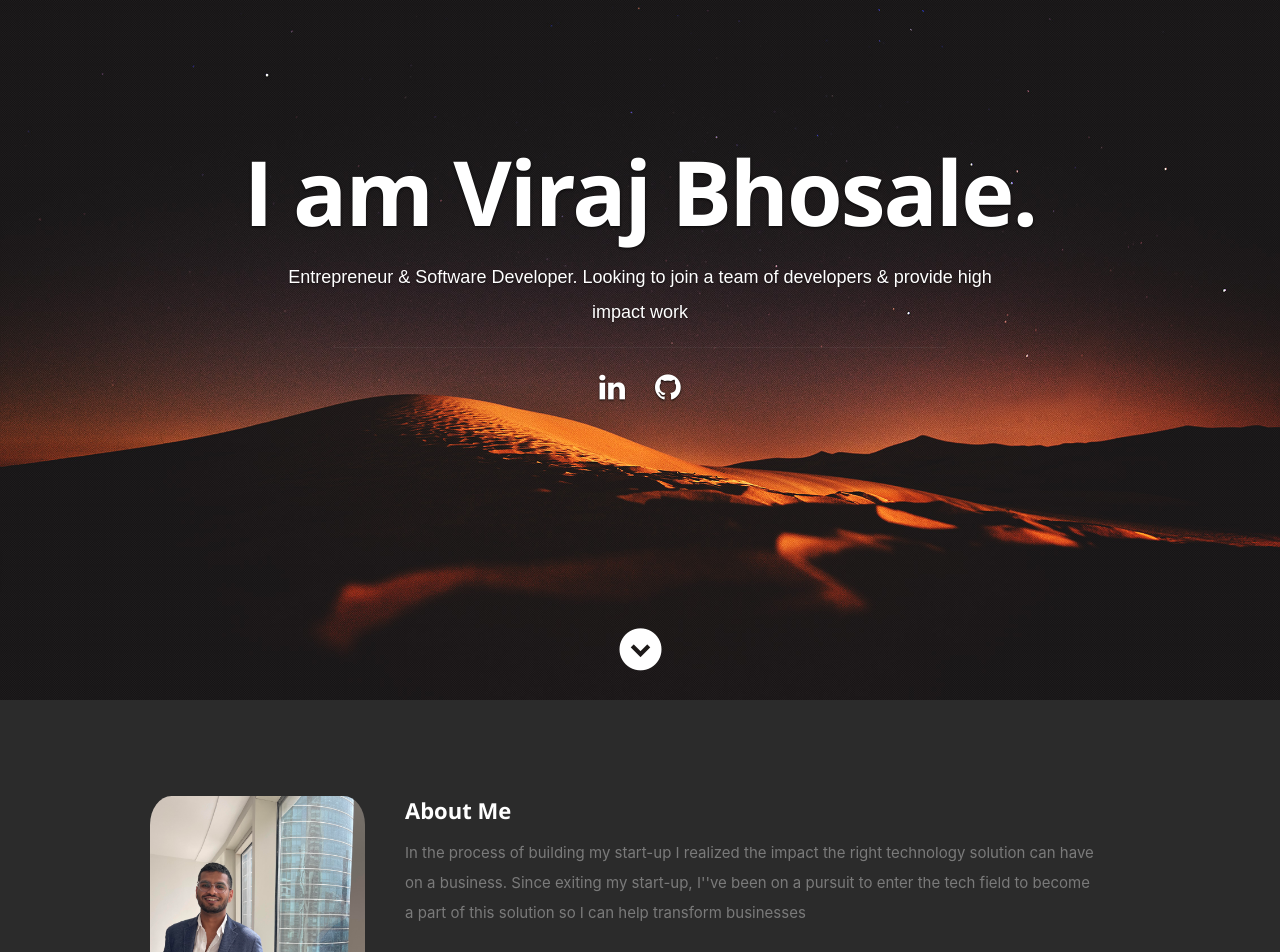
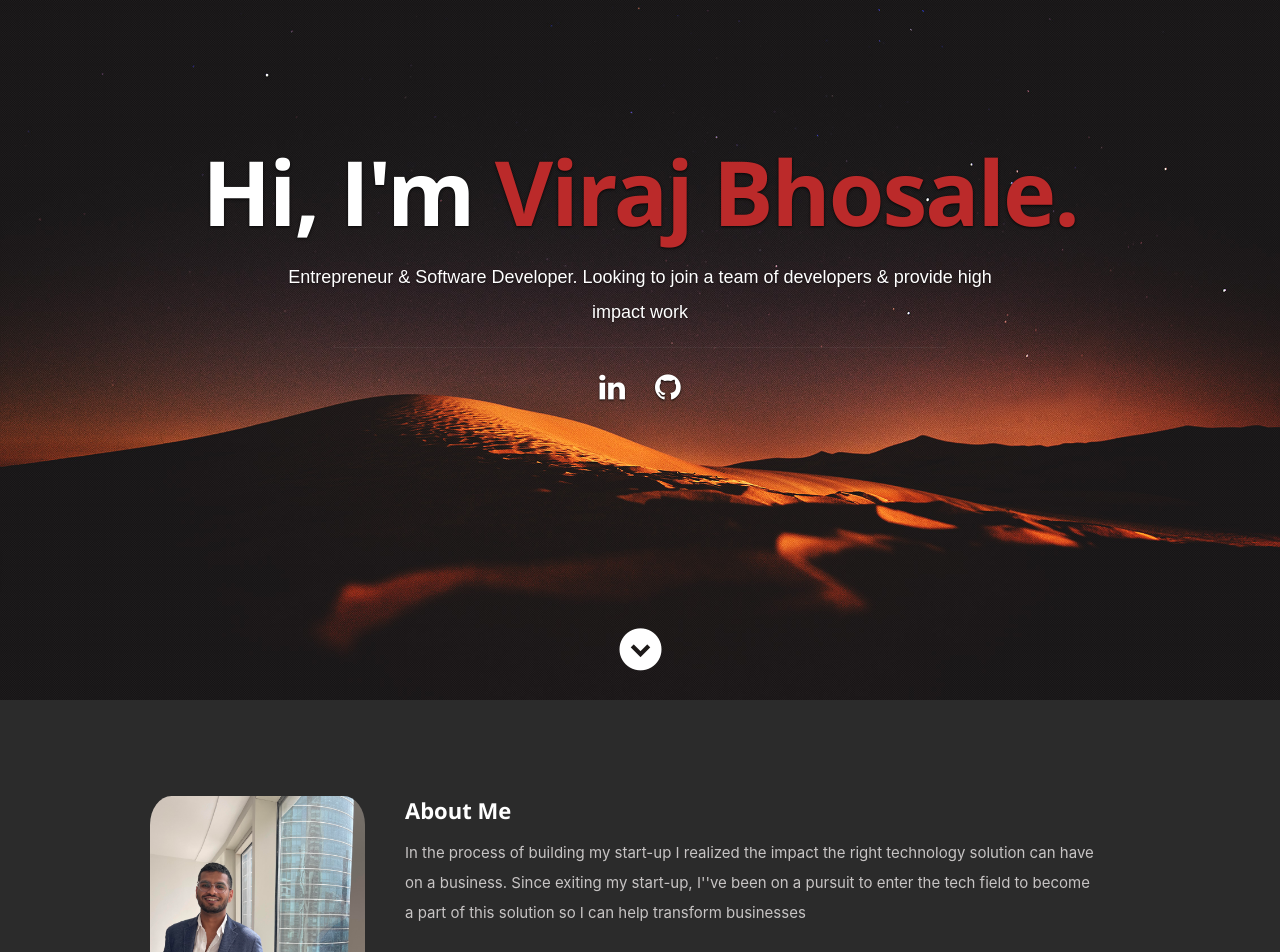
Before and after one commit to viravb/ReactPortfolio, a React (Create React App) app: page / in a window 1280 px wide. Shown: the part 100-1052 px from the top of the page. Built offline with nearby package versions, Linux system fonts and the light colour scheme.

Commit message:
comitting

```diff
--- a/public/css/layout.css
+++ b/public/css/layout.css
@@ -57,9 +57,18 @@ header .banner {
 }
 
 header .banner-text { width: 100%; }
+
 header .banner-text h1 {
    font: 90px/1.1em 'opensans-bold', sans-serif;
-   color: #fff;
+   color: #ffffff;
+   letter-spacing: -2px;
+   margin: 0 auto 18px auto;
+   text-shadow: 0px 1px 3px rgba(0, 0, 0, .8);
+}
+
+.text-tertiary{
+   font: 90px/1.1em 'opensans-bold', sans-serif;
+   color: #bb2a2a;
    letter-spacing: -2px;
    margin: 0 auto 18px auto;
    text-shadow: 0px 1px 3px rgba(0, 0, 0, .8);
@@ -203,7 +212,7 @@ ul#nav li.current a { color: #F06000; }
 }
 #about p {
    line-height: 30px;
-   color: #7A7A7A;
+   color: #c7c4c4;
 }
 #about .profile-pic {
    position: relative;
--- a/src/components/Header.js
+++ b/src/components/Header.js
@@ -21,7 +21,9 @@ export default class Header extends Component {
 
          <div className="row banner">
             <div className="banner-text">
-               <h1 className="responsive-headline">I am {resumeData.name}.</h1>
+              <h1 className="responsive-headline">
+                Hi, I'm <span class= "text-tertiary">{resumeData.name}.</span>
+              </h1>
                <h3 style={{color:'#fff', fontFamily:'sans-serif '}}>{resumeData.role}{resumeData.roleDescription}
                </h3>
                <hr/>
```
